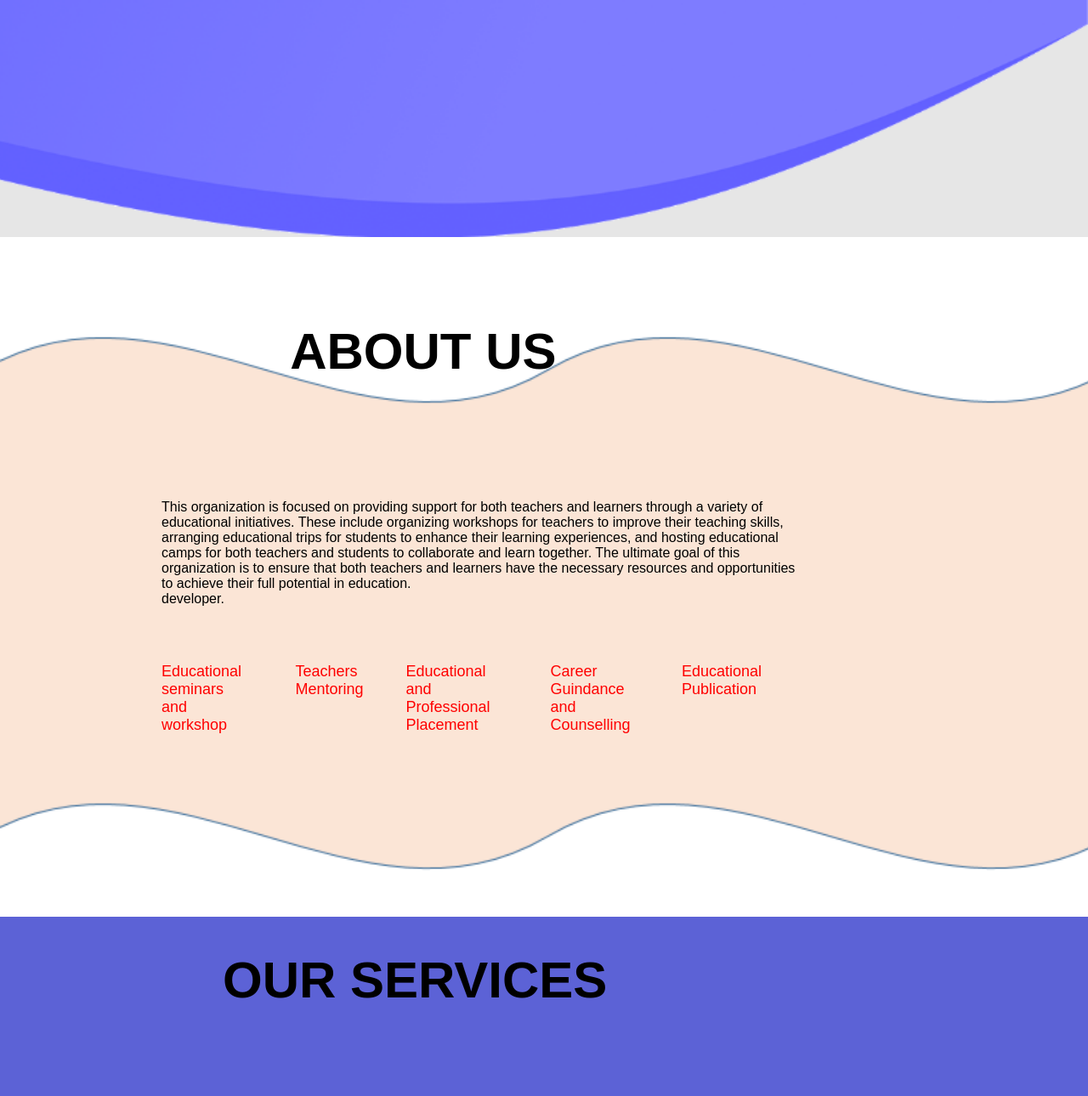
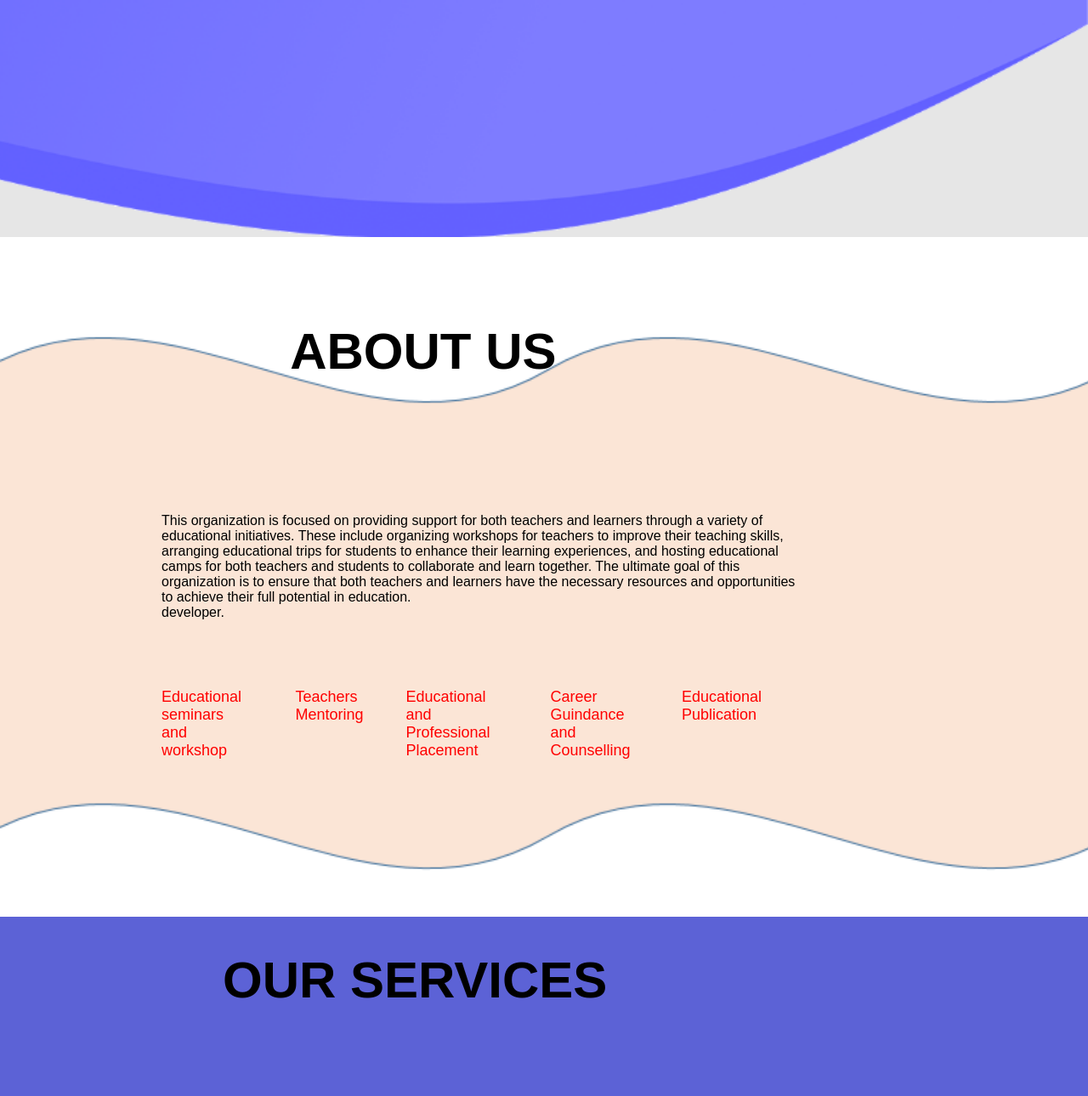
Before and after one commit to NjorogeStanley/uwa, a plain HTML site: page index.html in a window 1280 px wide. Shown: the part 521-1811 px from the top of the page at 85% size. Drawn offline with Linux system fonts and the light colour scheme.

Commit message:
changes in screen size

```diff
--- a/index.css
+++ b/index.css
@@ -133,9 +133,10 @@ nav ul li a:hover::after{
     color: black;
     padding-bottom: 80px;
     margin-left: 20%;
+
 }
 p{
-    margin-top: 8%;
+    margin-top: 10%;
 }
 .tab-titles{
     display: flex;
@@ -395,7 +396,7 @@ form .btn2{
 nav .fas{
     display: none;
 }
-@media only screen and (max-width: 600px){
+@media only screen and (max-width: 700px){
     #header{
         background-image: url(images/backgroundImage.png)
     }
```
